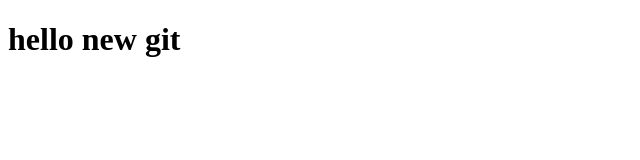
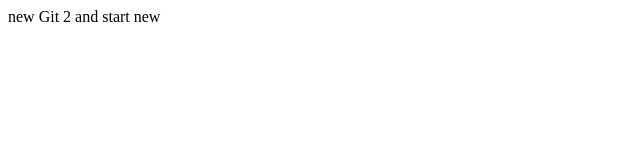
Before and after one commit to nayeamseikhh/new-Git, a plain HTML site: page Untitled-1.html in a window 1280 px wide. Shown: the whole page, without its empty margins (0-640 px from the left). Drawn offline with Linux system fonts and the light colour scheme.

Commit message:
first commit

```diff
--- a/index.html
+++ b/Untitled-1.html
@@ -6,8 +6,6 @@
     <title>Document</title>
 </head>
 <body>
-    <h1>
-        hello new git
-    </h1>
+    new Git 2 and start new
 </body>
 </html>
```
Also changed, not shown: 1 other file.
